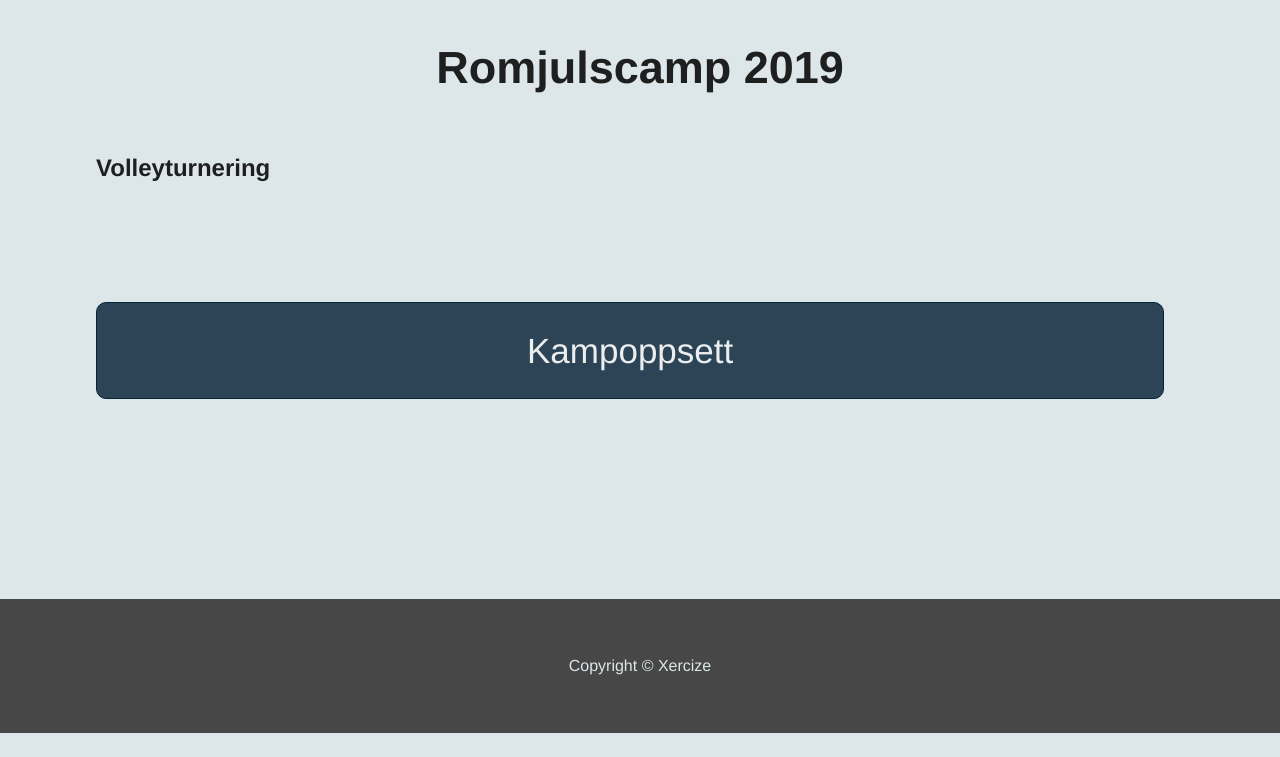
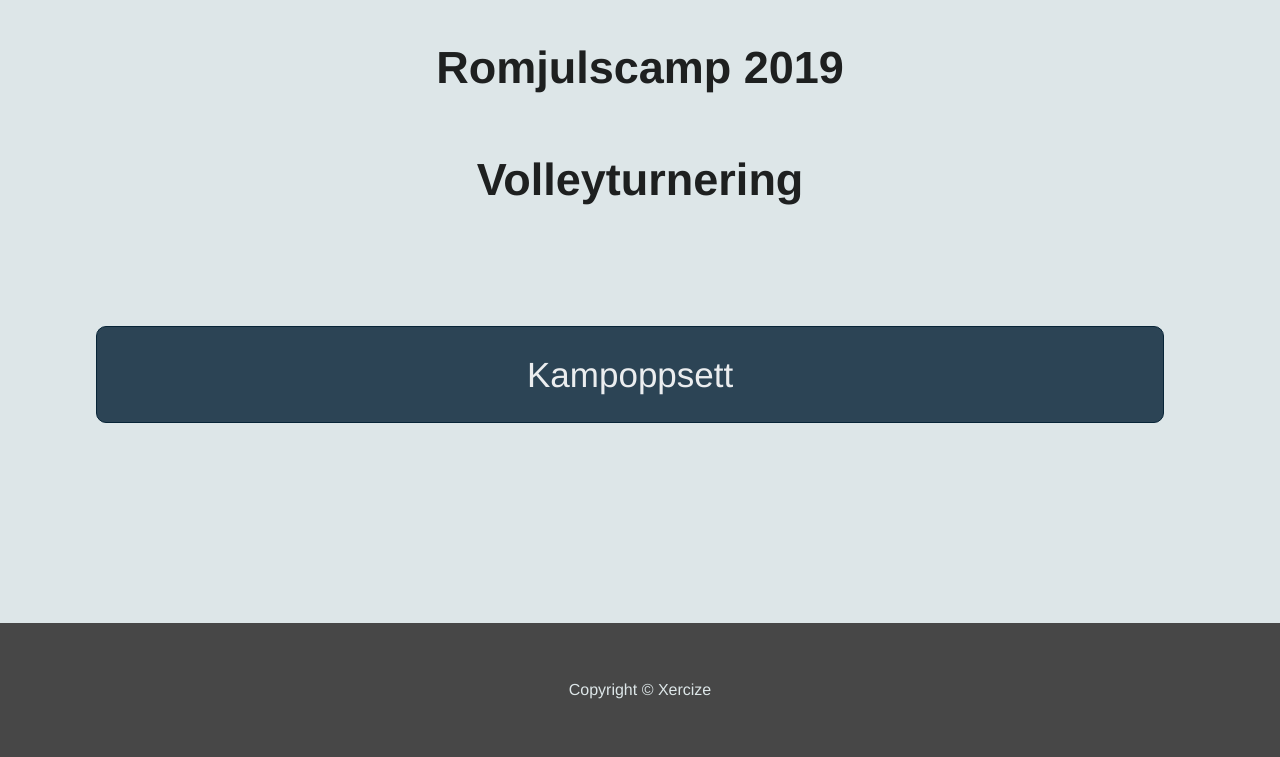
Before and after one commit to aliciaskutle/xvlliga, a plain HTML site: page index.html in a window 1280 px wide. Shown: the part 191-948 px from the top of the page. Before the commit the page ends 924 px from the top, so only its background shows below. Drawn offline with Linux system fonts and the light colour scheme.

Commit message:
Update index.html

```diff
--- a/index.html
+++ b/index.html
@@ -28,7 +28,7 @@
       <div class="site-wrapper-inner">
         <div class="cover-container">
           <h1 class="cover-heading">Romjulscamp 2019</h1>
-           <h2 class="cover-heading">Volleyturnering</h2>
+           <h1 class="cover-heading">Volleyturnering</h1>
           <div class="section-container">
             <div class="section section-icon">
               <div class="section-icon-info">
```
